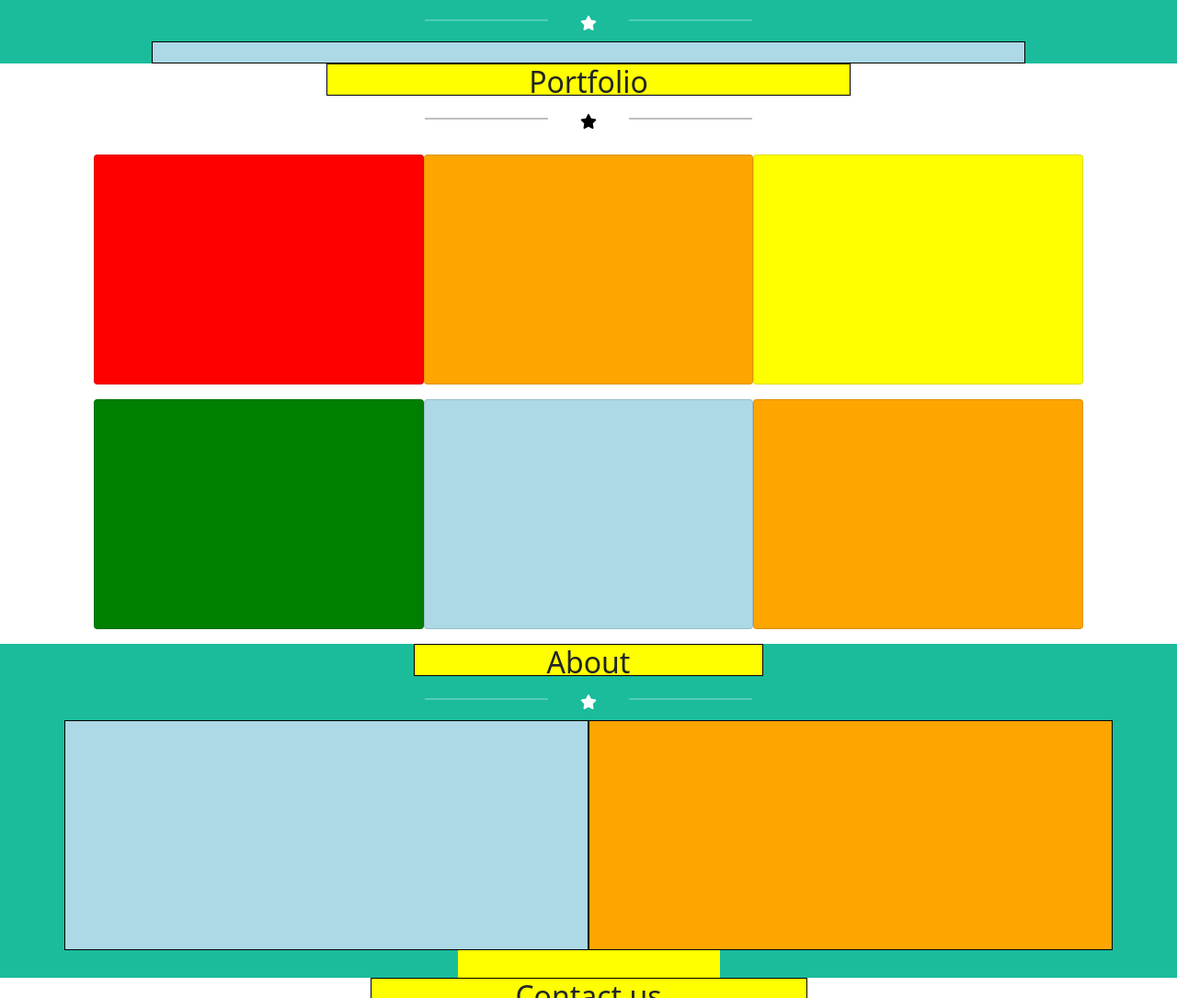
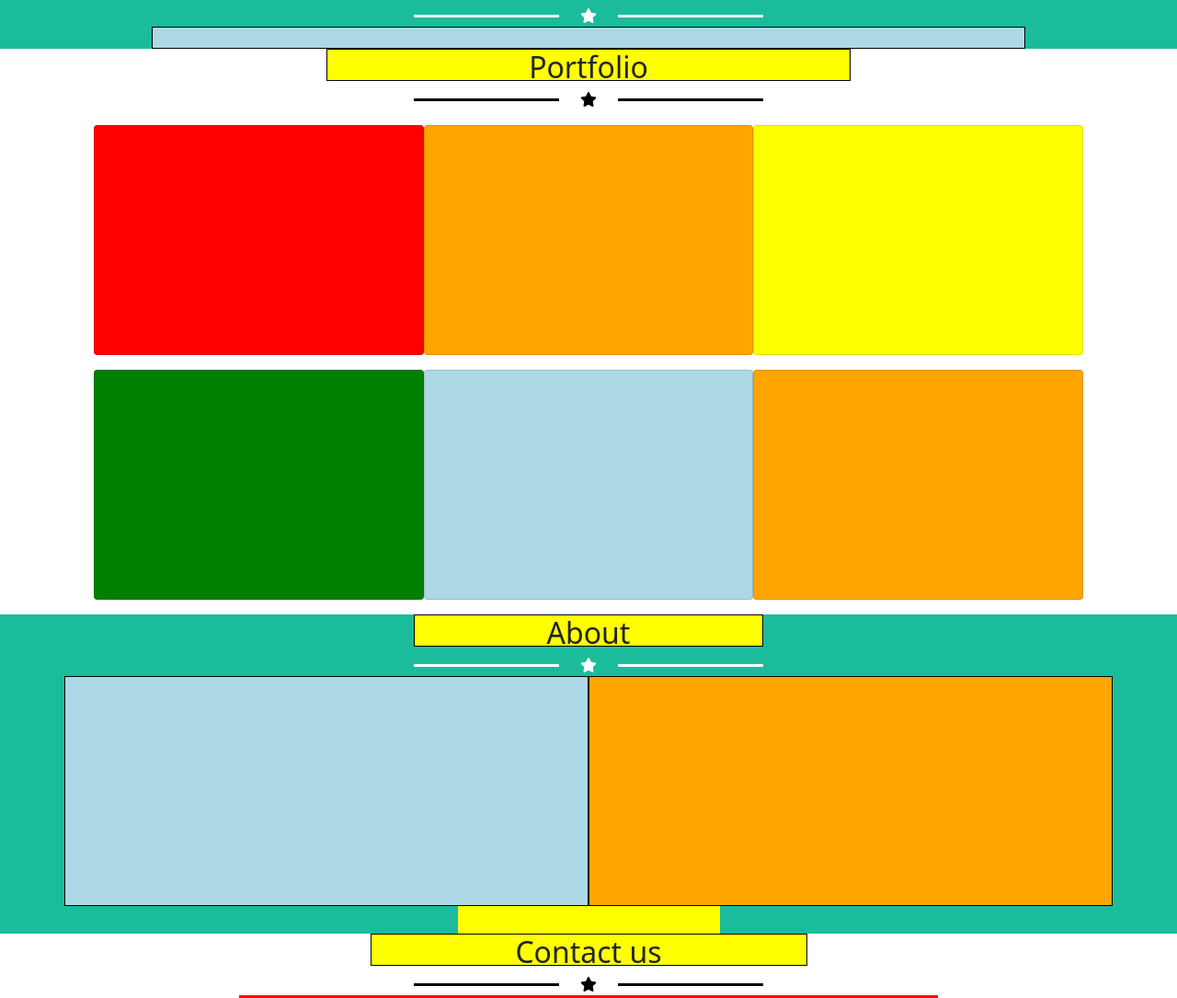
Before and after one commit to Nuccia955/html-css-bootstrap-freelancer, a plain HTML site: page index.html in a window 1280 px wide. Shown: the part 345-1430 px from the top of the page at 92% size. Drawn offline with nearby package versions, Linux system fonts and the light colour scheme.

Commit message:
add more sketch

```diff
--- a/css/main.css
+++ b/css/main.css
@@ -65,6 +65,37 @@ footer {
     line-height: 90px;
 }
 
+/* divider line */
+.row.line.white::before {
+    content: '';
+    width: 41.6%;
+    height: 3px;
+    align-self: center;
+    background-color: white;
+}
+
+.row.line.white::after {
+    content: '';
+    width: 41.6%;
+    height: 3px;
+    align-self: center;
+    background-color: white;
+}
+.row.line.black::after {
+    content: '';
+    width: 41.6%;
+    height: 3px;
+    align-self: center;
+    background-color: black;
+}
+
+.row.line.black::before {
+    content: '';
+    width: 41.6%;
+    height: 3px;
+    align-self: center;
+    background-color: black;
+}
 
 /*PROVVISORY COLORS */
 .bordered {
--- a/index.html
+++ b/index.html
@@ -34,13 +34,9 @@
             </div>
             <div class="row justify-content-center text-center">
                 <div class="col-4">
-                    <div class="line row justify-content-center align-items-center">
-                        <div class="col-5">
-                            <hr class="d-inline-block w-100 bg_white"></hr>
-                        </div>
-                        <i class="col-2 fas fa-star text-white"></i>
-                        <div class="col-5">
-                            <hr class="d-inline-block w-100 bg_white"></hr>
+                    <div class="row line white justify-content-center">
+                        <div class="col-2 px-0 text-center">
+                            <i class="fas fa-star text-white"></i>
                         </div>
                     </div>
                 </div>
@@ -61,13 +57,9 @@
         <div class="container container-md container-lg">
             <div class="row justify-content-center text-center">
                 <div class="col-4">
-                    <div class="line row justify-content-center align-items-center">
-                        <div class="col-5">
-                            <hr class="d-inline-block w-100 bg_black"></hr>
-                        </div>
-                        <i class="col-2 fas fa-star text-black"></i>
-                        <div class="col-5">
-                            <hr class="d-inline-block w-100 bg_black"></hr>
+                    <div class="row line black justify-content-center">
+                        <div class="col-2 px-0 text-center">
+                            <i class="fas fa-star text-black"></i>
                         </div>
                     </div>
                 </div>
@@ -94,13 +86,9 @@
             </div>
             <div class="row justify-content-center text-center">
                 <div class="col-4">
-                    <div class="line row justify-content-center align-items-center">
-                        <div class="col-5">
-                            <hr class="d-inline-block w-100 bg_white"></hr>
-                        </div>
-                        <i class="col-2 fas fa-star text-white"></i>
-                        <div class="col-5">
-                            <hr class="d-inline-block w-100 bg_white"></hr>
+                    <div class="row line white justify-content-center">
+                        <div class="col-2 px-0 text-center">
+                            <i class="fas fa-star text-white"></i>
                         </div>
                     </div>
                 </div>
@@ -123,13 +111,9 @@
             </div>
             <div class="row justify-content-center text-center">
                 <div class="col-4">
-                    <div class="line row justify-content-center align-items-center">
-                        <div class="col-5">
-                            <hr class="d-inline-block w-100 bg_black"></hr>
-                        </div>
-                        <i class="col-2 fas fa-star text-black"></i>
-                        <div class="col-5">
-                            <hr class="d-inline-block w-100 bg_black"></hr>
+                    <div class="row line black justify-content-center">
+                        <div class="col-2 px-0 text-center">
+                            <i class="fas fa-star text-black"></i>
                         </div>
                     </div>
                 </div>
@@ -168,6 +152,5 @@
             copyright
         </div>
     </footer>
-
 </body>
 </html>
```
